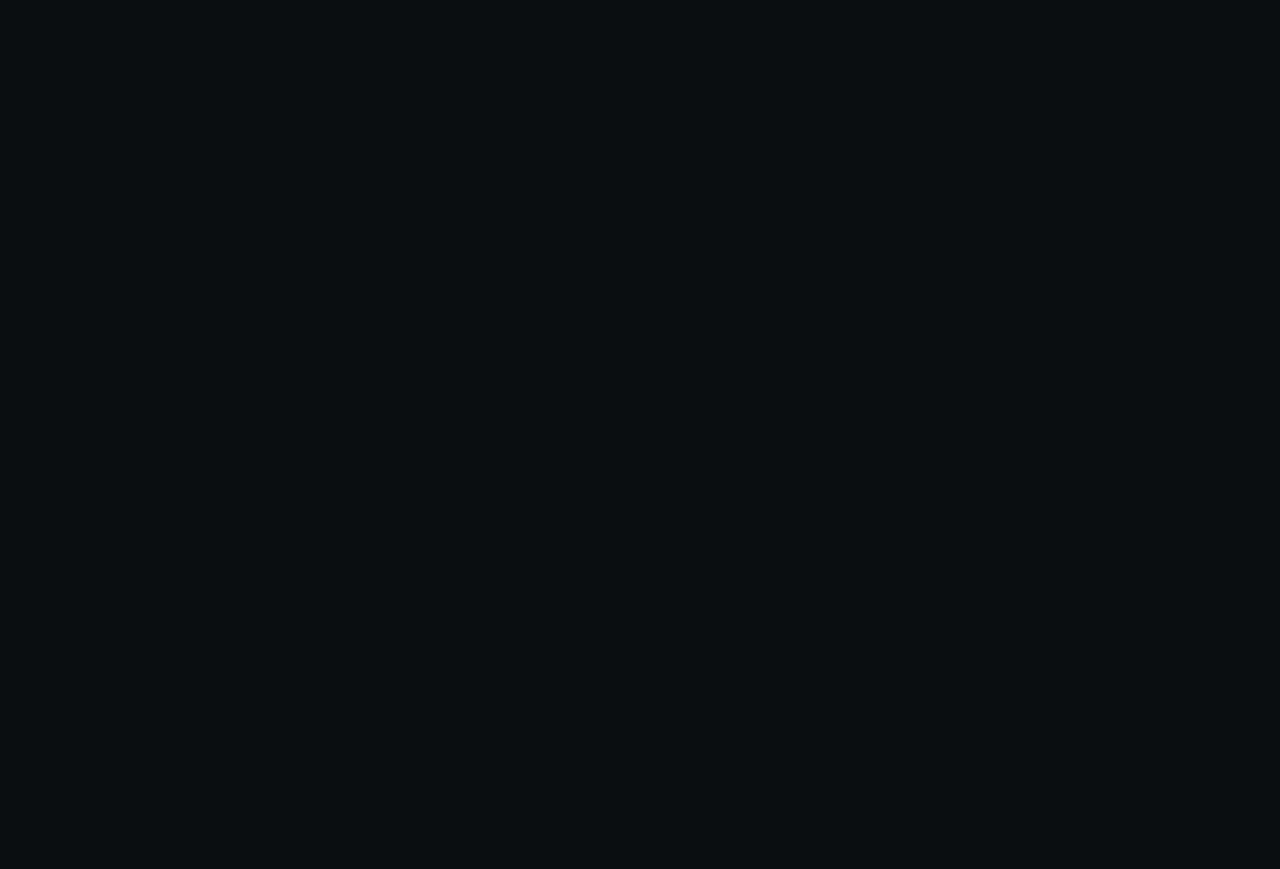
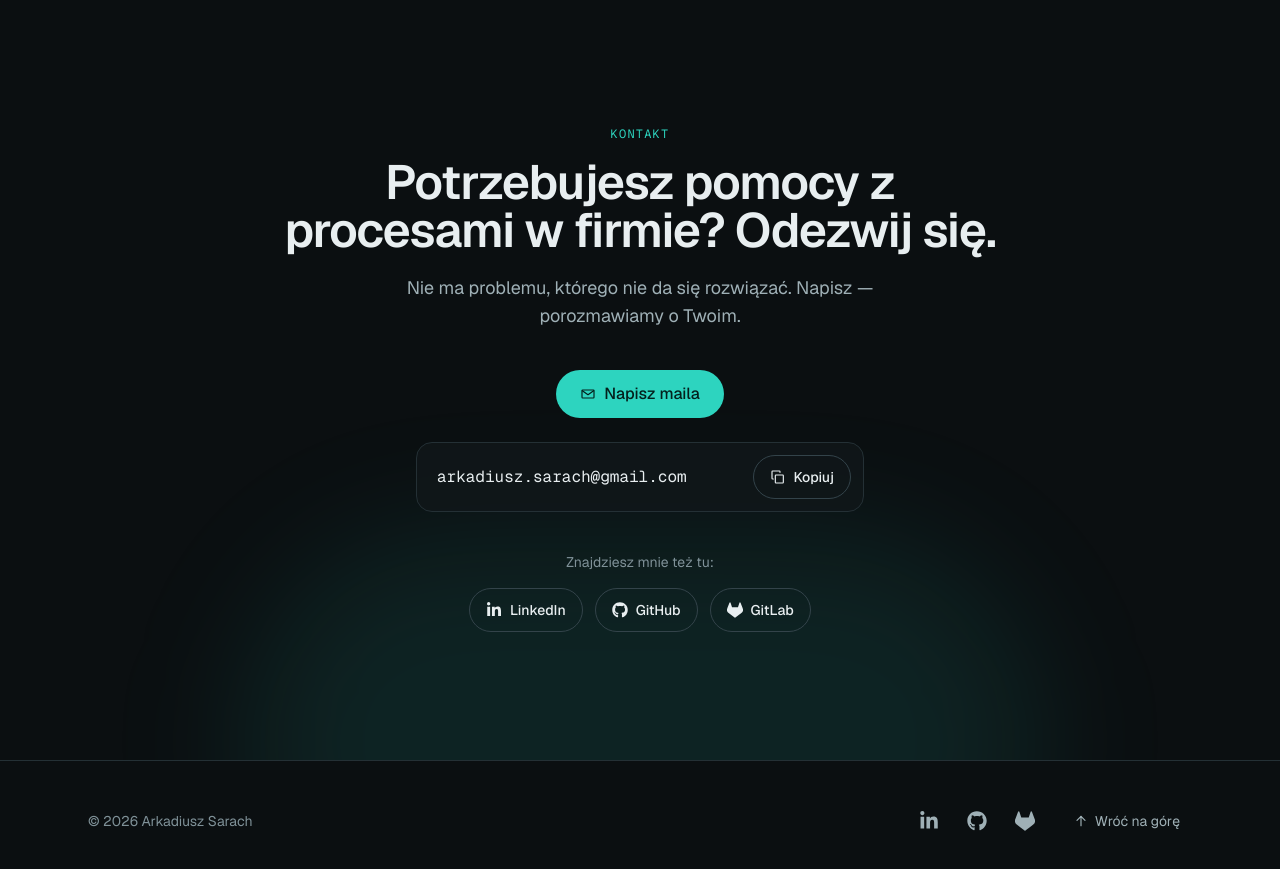
Before and after one commit to Ajek1993/my-portoflio, a Next.js app: page / in a window 1280 px wide. Shown: the part 8860-9729 px from the top of the page. Before the commit the page ends 7697 px from the top, so only its background shows below. Built offline with nearby package versions, Linux system fonts and the light colour scheme.

Commit message:
feat(contact): add contact section with copyable email
- Add mail CTA with preset subject and copy-to-clipboard fallback
- Link LinkedIn, GitHub and GitLab
- Wire about and contact sections into the page

```diff
--- a/src/app/page.js
+++ b/src/app/page.js
@@ -5,6 +5,8 @@ import WhatIDo from "@/components/sections/WhatIDo";
 import HowIWork from "@/components/sections/HowIWork";
 import Projects from "@/components/sections/Projects";
 import MoreProjects from "@/components/sections/MoreProjects";
+import About from "@/components/sections/About";
+import Contact from "@/components/sections/Contact";
 
 export default function Home() {
   return (
@@ -16,6 +18,8 @@ export default function Home() {
         <HowIWork />
         <Projects />
         <MoreProjects />
+        <About />
+        <Contact />
       </main>
       <Footer />
     </>
--- /dev/null
+++ b/src/components/sections/Contact.jsx
@@ -0,0 +1,69 @@
+import { contact, contactSection, mailtoHref, socialLinks } from "@/content/pl";
+import Button from "@/components/ui/Button";
+import CopyButton from "@/components/ui/CopyButton";
+import Icon from "@/components/ui/Icon";
+
+export default function Contact() {
+  return (
+    <section
+      id={contactSection.id}
+      aria-labelledby="contact-title"
+      className="relative overflow-hidden border-t border-border"
+    >
+      <div
+        className="absolute -bottom-48 left-1/2 h-[420px] w-[800px] -translate-x-1/2 rounded-full bg-accent/10 blur-3xl"
+        aria-hidden="true"
+      />
+      <div className="relative mx-auto max-w-4xl px-4 py-24 text-center sm:px-6 sm:py-32">
+        <p className="font-mono text-xs tracking-widest text-accent uppercase">
+          {contactSection.eyebrow}
+        </p>
+        <h2
+          id="contact-title"
+          className="mt-4 text-3xl font-semibold tracking-tight text-balance sm:text-5xl"
+        >
+          {contactSection.title}
+        </h2>
+        <p className="mx-auto mt-5 max-w-xl text-base text-muted sm:text-lg">
+          {contactSection.lead}
+        </p>
+
+        <div className="mt-10 flex justify-center">
+          <Button href={mailtoHref} size="lg" icon="mail" iconPosition="start">
+            {contactSection.writeCta}
+          </Button>
+        </div>
+
+        <div className="mx-auto mt-6 flex max-w-md flex-col items-center gap-3 rounded-2xl border border-border bg-surface/80 p-3 sm:flex-row sm:justify-between sm:pl-5">
+          <span className="font-mono text-sm break-all text-fg select-all sm:text-base">
+            {contact.email}
+          </span>
+          <CopyButton
+            value={contact.email}
+            label={contactSection.copyLabel}
+            copyText={contactSection.copy}
+            copiedText={contactSection.copied}
+            failedText={contactSection.copyFailed}
+          />
+        </div>
+
+        <p className="mt-10 text-sm text-subtle">{contactSection.elsewhere}</p>
+        <ul className="mt-4 flex justify-center gap-3">
+          {socialLinks.map((link) => (
+            <li key={link.id}>
+              <a
+                href={link.href}
+                target="_blank"
+                rel="noopener noreferrer"
+                className="inline-flex h-11 items-center gap-2 rounded-full border border-border-strong px-4 text-sm font-medium text-fg transition-colors hover:border-accent hover:text-accent"
+              >
+                <Icon name={link.id} className="size-4" />
+                {link.label}
+              </a>
+            </li>
+          ))}
+        </ul>
+      </div>
+    </section>
+  );
+}
```
